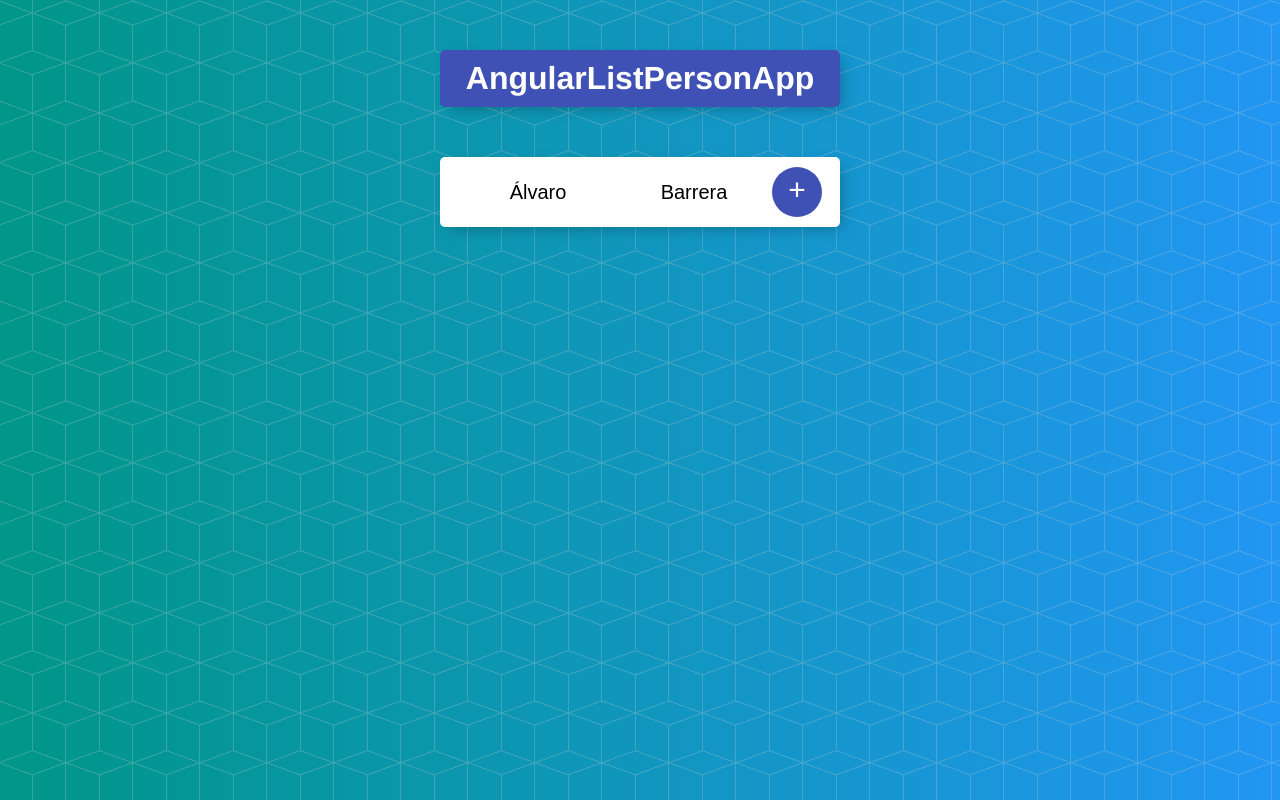
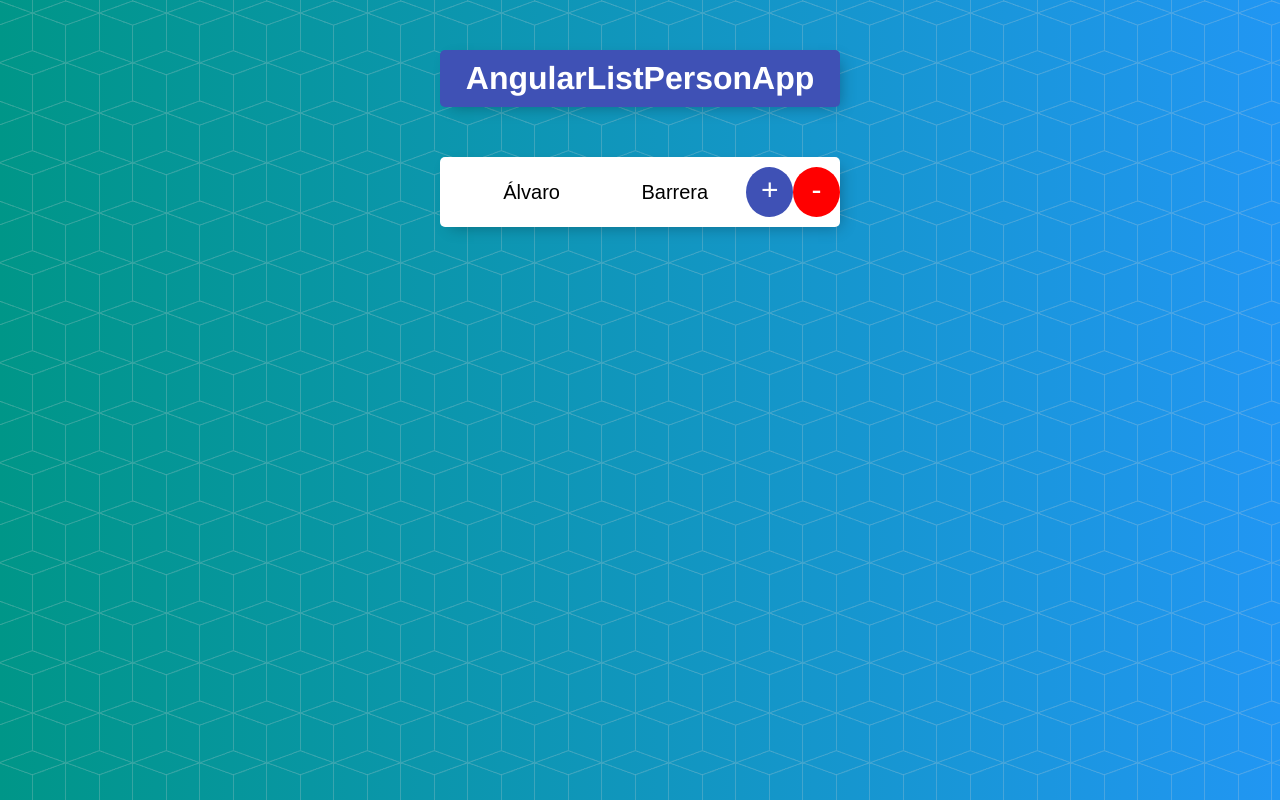
Before and after one commit to alvaro-barrera/AngularListPerson, an Angular app: page /persons/0 in a window 1280 px wide. Shown: the top 800 px of the page. Built offline with nearby package versions, Linux system fonts and the light colour scheme.

Commit message:
Eliminar persona

```diff
--- a/src/app/persons.service.ts
+++ b/src/app/persons.service.ts
@@ -28,4 +28,7 @@ export class PersonsService {
     personIndex.name = person.name;
     personIndex.lastname = person.lastname;
   }
+  deletePerson(index:number){
+    this.persons.splice(index,1);
+  }
 }
--- a/src/app/persons/form/form.component.html
+++ b/src/app/persons/form/form.component.html
@@ -19,5 +19,8 @@
     <button style="cursor: pointer;" type="submit">
       +
     </button>
+    <button class="btn-delete" *ngIf="index !=null" style="cursor: pointer;" type="submit" (click)="deletePerson()">
+      -
+    </button>
   </form>
 </div>
--- a/src/app/persons/form/form.component.ts
+++ b/src/app/persons/form/form.component.ts
@@ -57,4 +57,10 @@ export class FormComponent implements OnInit {
     }
     this.router.navigate(["persons"]);
   }
+  deletePerson(){
+    if(this.index != null){
+      this.personsService.deletePerson(this.index);
+    }
+    this.router.navigate(["persons"]);
+  }
 }
--- a/src/styles.css
+++ b/src/styles.css
@@ -66,6 +66,18 @@ button {
   border-width: 0;
 }
 
+.btn-delete {
+  min-height: 50px;
+  width: 50px;
+  border-radius: 50%;
+  border-color: transparent;
+  background-color:red;
+  color: #fff;
+  font-size: 30px;
+  padding-bottom: 6px;
+  border-width: 0;
+}
+
 input[type="text"] {
   text-align: center;
   height: 60px;
```
